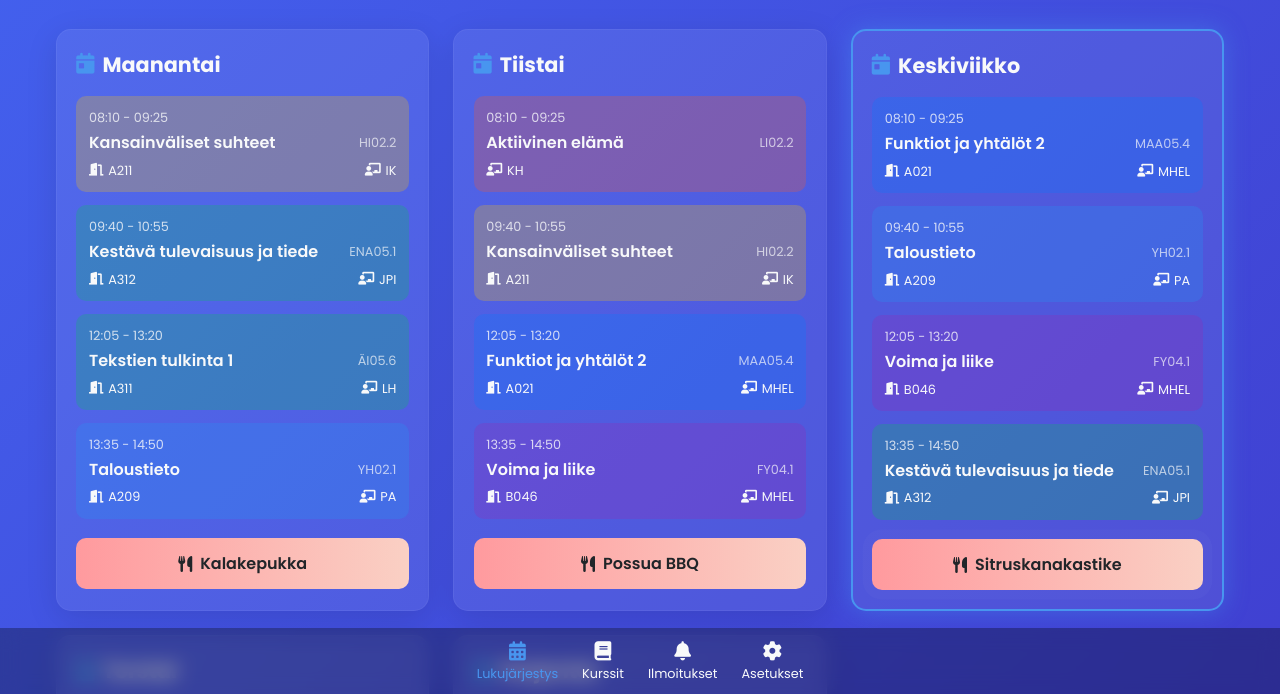
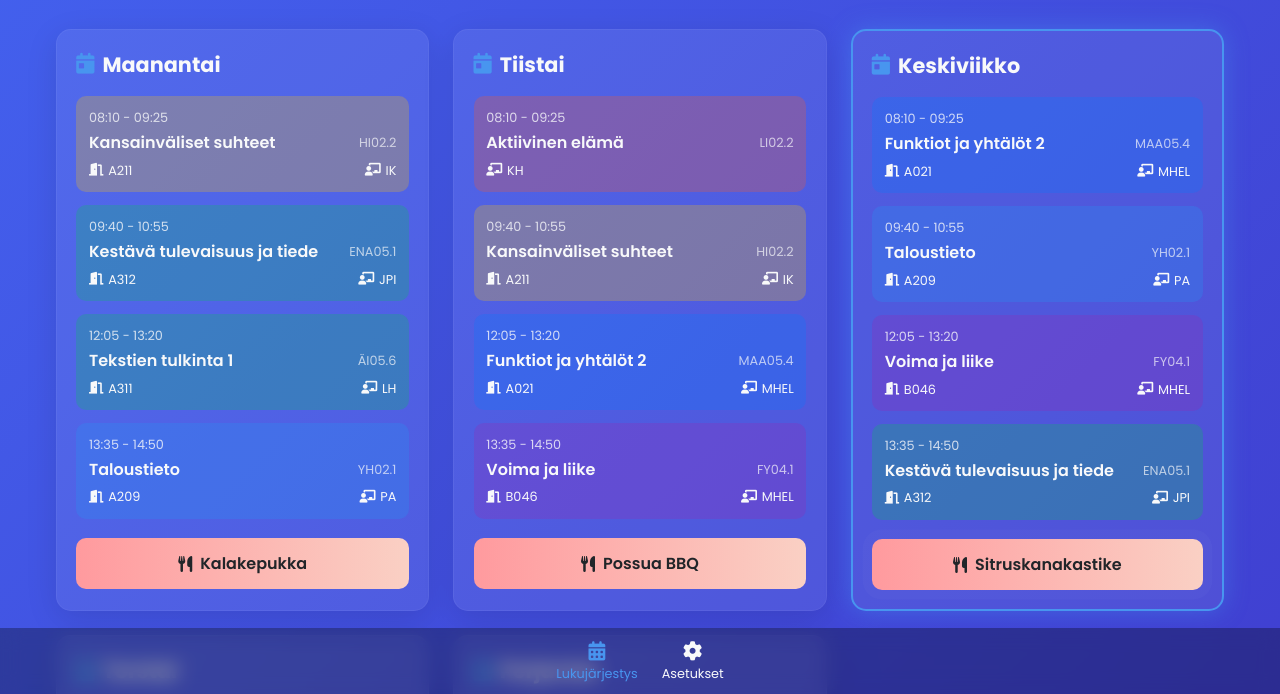
Before and after one commit to Riku123123123/Wilma, a plain HTML site: page index.html in a window 1280 px wide. Shown: the part 104-798 px from the top of the page. Drawn offline with Linux system fonts and the light colour scheme; no server answers.

Commit message:
Update index.html

```diff
--- a/index.html
+++ b/index.html
@@ -328,14 +328,6 @@
                 <span>Lukujärjestys</span>
             </a>
             <a href="#" class="nav-item">
-                <i class="fas fa-book"></i>
-                <span>Kurssit</span>
-            </a>
-            <a href="#" class="nav-item">
-                <i class="fas fa-bell"></i>
-                <span>Ilmoitukset</span>
-            </a>
-            <a href="#" class="nav-item">
                 <i class="fas fa-cog"></i>
                 <span>Asetukset</span>
             </a>
```
